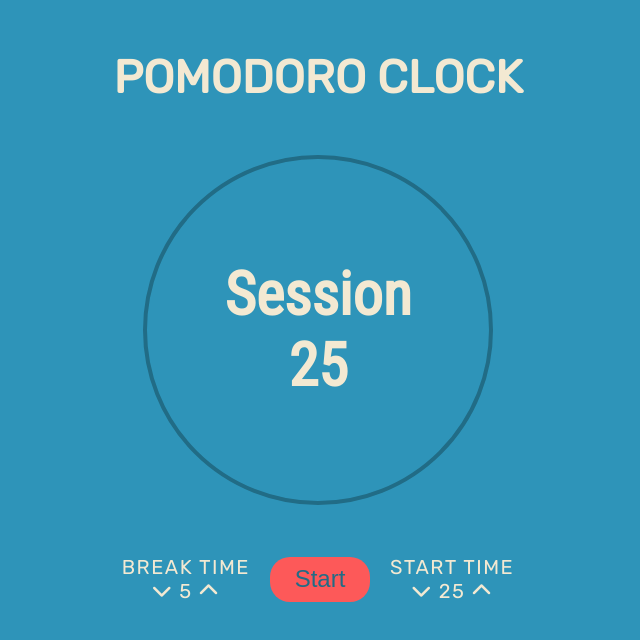
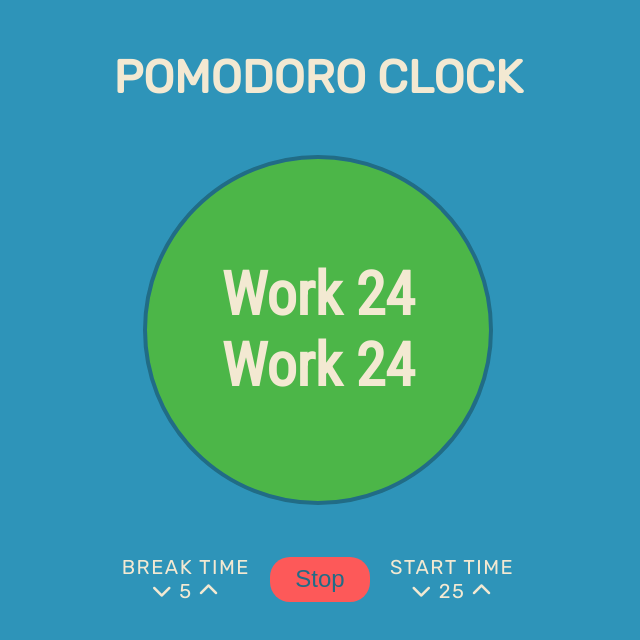
Before and after one commit to chamanraj/pomodoro, a plain HTML site: page index.html in a window 1280 px wide. Both pictures are taken after a click on the button "Start". Shown: the whole page, without its empty margins (322-962 px from the left). Drawn offline with nearby package versions, Linux system fonts and the light colour scheme.

Commit message:
Add js for button and up/down tick

```diff
--- a/mypomo.js
+++ b/mypomo.js
@@ -1,7 +1,6 @@
 $( document ).ready (function() {
-  var str = $('.text-set').text();
-  var str1 = str.slice(7);
-  console.log(parseInt(str1));
+
+  //console.log(parseInt(str1));
 
   $('.fa-chevron-up').click(function() {
 
@@ -14,9 +13,29 @@ $( document ).ready (function() {
 
   });
 
-  $('button').click(function() {
+  $('button').delegate('', 'click', function() {
+    //console.log($('button').text());
+    if ($('button').text() === 'Start') {
+        $('.circle').addClass("backy");
+        var str = $('.text-set').text();
+        var str1 = parseInt(str.slice(7));
+        $('button').html('Stop');
+        var circleText = $('.centering span');  // .html('Work' + '25')
+        var timer = setInterval(function() {circleText.html('Work ' + str1--)}, 1000);
 
-      });
+        //console.log($('button').text());
+
+    } else {
+        $('.circle').removeClass("backy");
+        $('button').html('Start');
+        clearInterval(timer);
+        $('.centering span').html('Session 25');
+
+    }
+
+
+
+  });
 
 
 });
--- a/style.css
+++ b/style.css
@@ -27,6 +27,10 @@ h1 {
 
 }
 
+.centering {
+  margin-top: 100px;
+}
+
 .text-set {
   display: block;
   font-family: 'Roboto Condensed', sans-serif;
@@ -51,10 +55,6 @@ h1 {
   letter-spacing: 1.5px;
 
 
-}
-
-.centering {
-  margin-top: 100px;
 }
 
 button {
@@ -89,3 +89,9 @@ p {
 .fa-chevron-down, .fa-chevron-up {
   cursor: pointer;
 }
+
+.backy {
+  background-color: #4CB648;
+
+
+}
```
